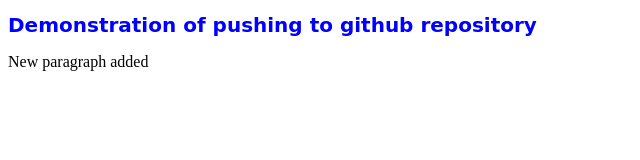
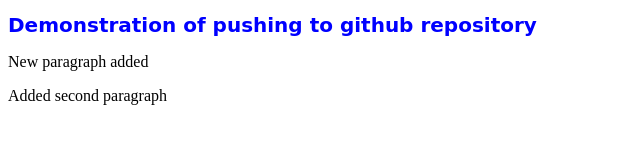
Before and after one commit to smitesh-pednekar/SampleRepo, a plain HTML site: page SampleRepo/index.html in a window 1280 px wide. Shown: the whole page, without its empty margins (0-640 px from the left). Drawn offline with Linux system fonts and the light colour scheme.

Commit message:
Added second paragraph

```diff
--- a/SampleRepo/index.html
+++ b/SampleRepo/index.html
@@ -9,5 +9,6 @@
 <body>
     <h1>Demonstration of pushing to github repository</h1>
     <p>New paragraph added</p>
+    <P>Added second paragraph</P>
 </body>
 </html>
```
